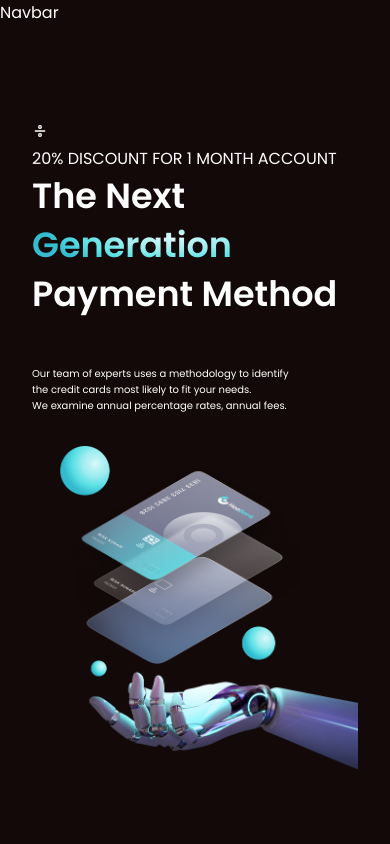
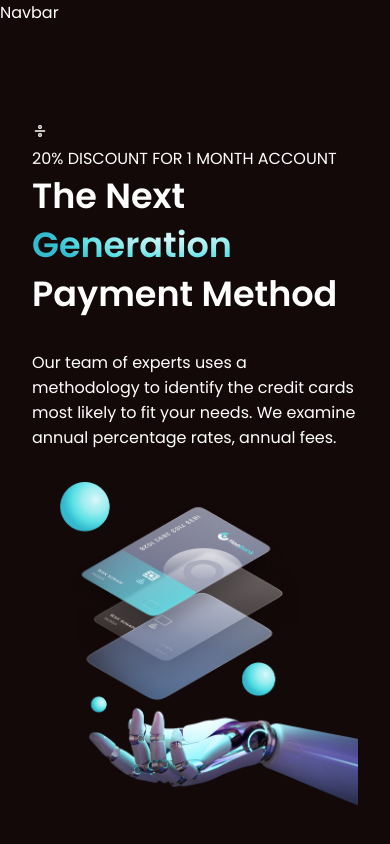
Before and after one commit to IsraelBosun/banking-app-israel, a React (Create React App) app: page / in a window 390 px wide. Shown: the top 844 px of the page. Built offline with nearby package versions, Linux system fonts and the light colour scheme.

Commit message:
third commital

```diff
--- a/src/components/header/Header.jsx
+++ b/src/components/header/Header.jsx
@@ -18,7 +18,7 @@ const Header = () => {
         <h1 className = "colorful">Generation</h1>
         <h1>Payment Method</h1>
         <p className='generation__para'>
-        Our team of experts uses a methodology to identify<br/> the credit cards most likely to fit your needs.<br/>
+        Our team of experts uses a methodology to identify the credit cards most likely to fit your needs.
         We examine annual percentage rates, annual fees.
         </p>
       </div>
--- a/src/components/header/header.css
+++ b/src/components/header/header.css
@@ -1,6 +1,6 @@
 .generation__header {
     display: flex;
-    padding: 4rem 2rem;
+    padding: 4rem 6rem;
 }
 
 .generation__header-content {
@@ -26,6 +26,7 @@
 
 .generation__header-content .generation__para {
     margin-top: 3rem;
+    max-width: 432px
 }
 
 .generation__header-image {
@@ -42,6 +43,14 @@
 
 
 
+@media screen and (max-width: 1280px) {
+    .generation__header-content h1 {
+        font-weight: 600;
+        font-size: 55px;
+        line-height: 140%;
+    }
+}
+
 @media screen and (max-width: 1024px) {
     .generation__header {
         flex-direction: column;
@@ -49,7 +58,11 @@
 
     .generation__header-image {
         margin-top: 2rem;
-
+    }
+    .generation__header-content h1 {
+        font-weight: 600;
+        font-size: 72px;
+        line-height: 140%;
     }
 }
 
@@ -60,6 +73,18 @@
         line-height: 140%;
     }
     .generation__header-content .generation__para {
-        font-size: 10px;
+        font-size: px;
+        margin-top: 2rem;
+    }
+    .generation__header {
+        display: flex;
+        padding: 4rem 6rem;
     }
 }
+
+@media screen and (max-width: 450px) {
+    .generation__header {
+        display: flex;
+        padding: 4rem 2rem;
+    }
+}
```
